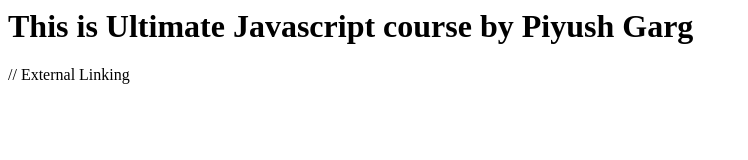
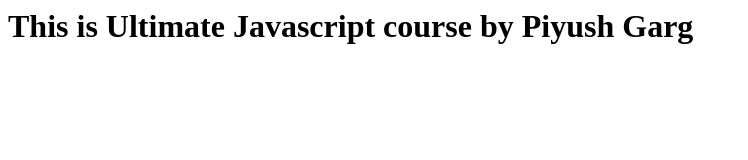
Before and after one commit to ritikarora108/Ultimate-JS-Course, a plain HTML site: page 01/index.html in a window 1280 px wide. Shown: the whole page, without its empty margins (0-748 px from the left). Drawn offline with Linux system fonts and the light colour scheme.

Commit message:
updated comment in 01/index.html file

```diff
--- a/01/index.html
+++ b/01/index.html
@@ -13,7 +13,8 @@
             console.log("Hello World!")
         </script> -->
 
-        <script src="script.js"></script> // External Linking
+        <script src="script.js"></script>
+        <!-- External Linking -->
         <script>
             console.log("Hey again!, from internal linking");
         </script>
```
